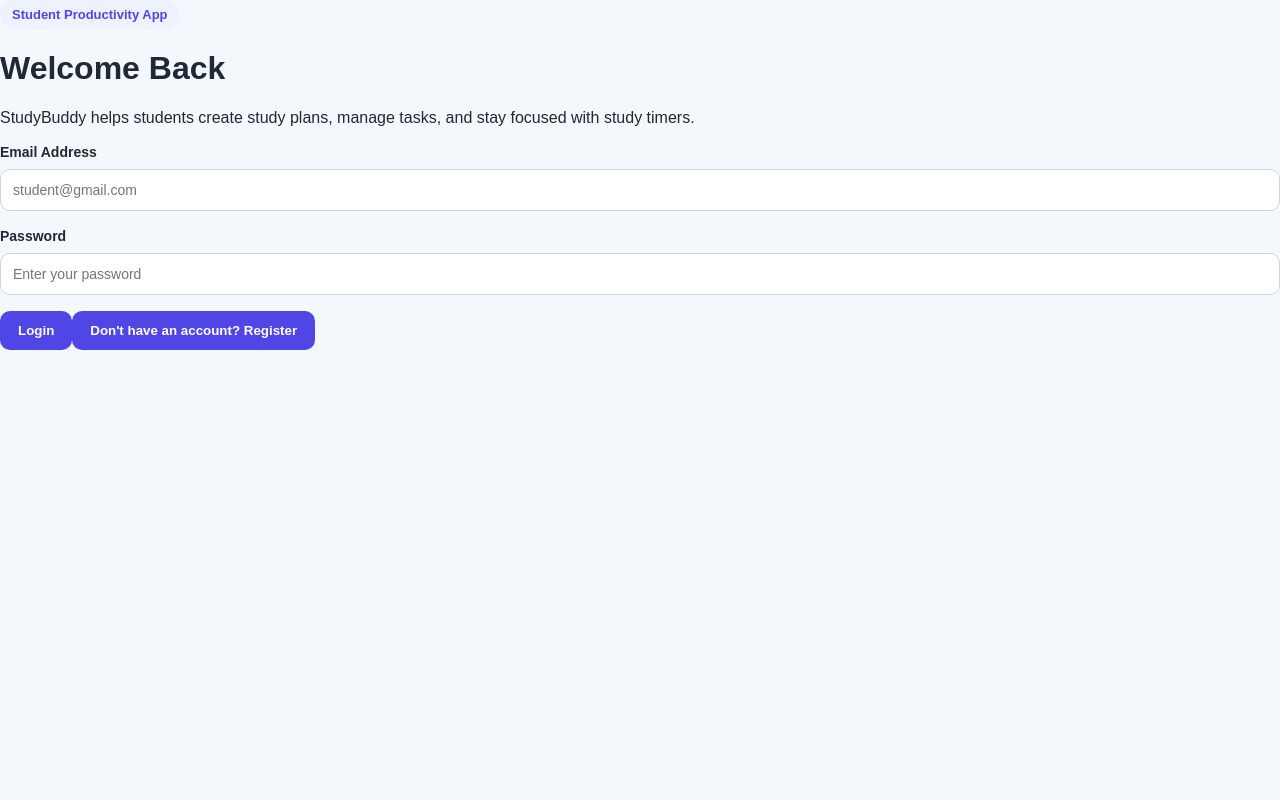
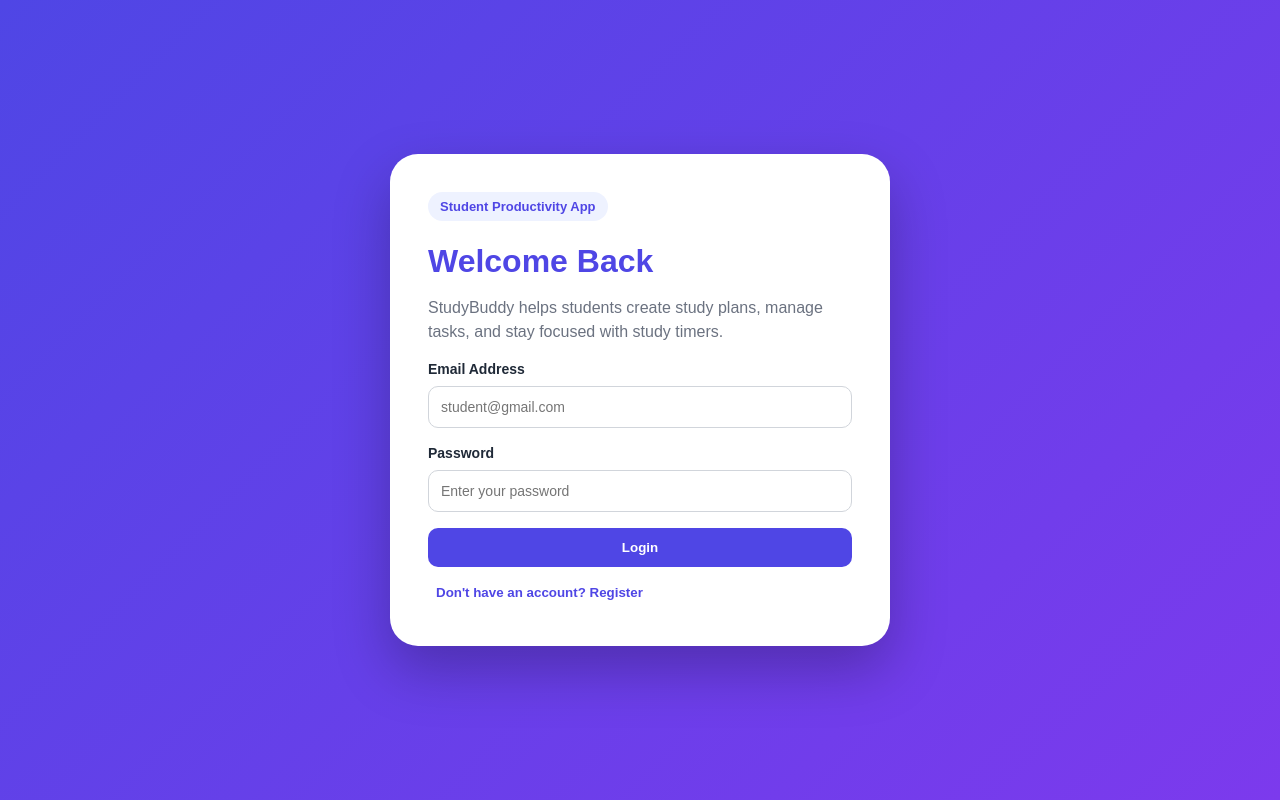
Before and after one commit to Anast4sia0/study-buddy, a React (Vite) app: page / in a window 1280 px wide. Built offline with nearby package versions, Linux system fonts and the light colour scheme.

Commit message:
study plan page styling

```diff
--- a/src/index.css
+++ b/src/index.css
@@ -364,3 +364,71 @@ label {
     font-size: 42px;
   }
 }
+
+.auth-page {
+  min-height: 100vh;
+  display: flex;
+  justify-content: center;
+  align-items: center;
+  background: linear-gradient(135deg, #4f46e5, #7c3aed);
+  padding: 20px;
+}
+
+.auth-card {
+  background: white;
+  padding: 38px;
+  border-radius: 28px;
+  width: 100%;
+  max-width: 500px;
+  box-shadow: 0 24px 55px rgba(0, 0, 0, 0.25);
+}
+
+.auth-card h1 {
+  color: #4f46e5;
+  margin-bottom: 10px;
+}
+
+.muted {
+  color: #6b7280;
+  line-height: 1.5;
+}
+
+.password-rules {
+  background: #f3f4f6;
+  color: #4b5563;
+  font-size: 13px;
+  padding: 10px;
+  border-radius: 10px;
+  margin-top: -5px;
+  margin-bottom: 15px;
+  line-height: 1.5;
+}
+
+.full-btn {
+  width: 100%;
+}
+
+.link-btn {
+  background: transparent;
+  color: #4f46e5;
+  margin-top: 10px;
+  padding: 8px;
+}
+
+.link-btn:hover {
+  background: #eef2ff;
+  transform: none;
+}
+
+.task-list li span {
+  cursor: pointer;
+  font-weight: bold;
+}
+
+.task-list li span:hover {
+  color: #4f46e5;
+}
+
+.task-subject {
+  line-height: 1.4;
+}
```
